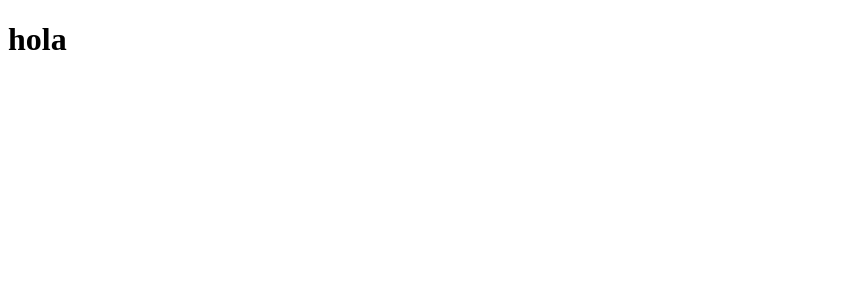
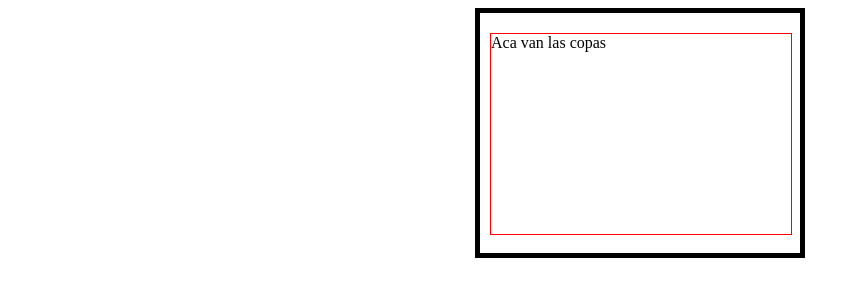
Before and after one commit to Mateo1424/prueba-git, a plain HTML site: page index.html in a window 1280 px wide. Shown: the whole page, without its empty margins (0-859 px from the left). Drawn offline with Linux system fonts and the light colour scheme.

Commit message:
hice box-model

```diff
--- a/index.html
+++ b/index.html
@@ -3,9 +3,26 @@
   <head>
     <meta charset="UTF-8" />
     <meta name="viewport" content="width=device-width, initial-scale=1.0" />
-    <title>holas</title>
+    <title>box model</title>
+    <style>
+      .copas {
+        width: 100%;
+        height: 100%;
+        border: 1px solid red;
+      }
+      .box {
+        width: 300px;
+        height: 200px;
+        border: 5px solid #000;
+
+        padding: 20px 10px;
+        margin: auto;
+      }
+    </style>
   </head>
   <body>
-    <h1>hola</h1>
+    <div class="box">
+      <div class="copas">Aca van las copas</div>
+    </div>
   </body>
 </html>
```
